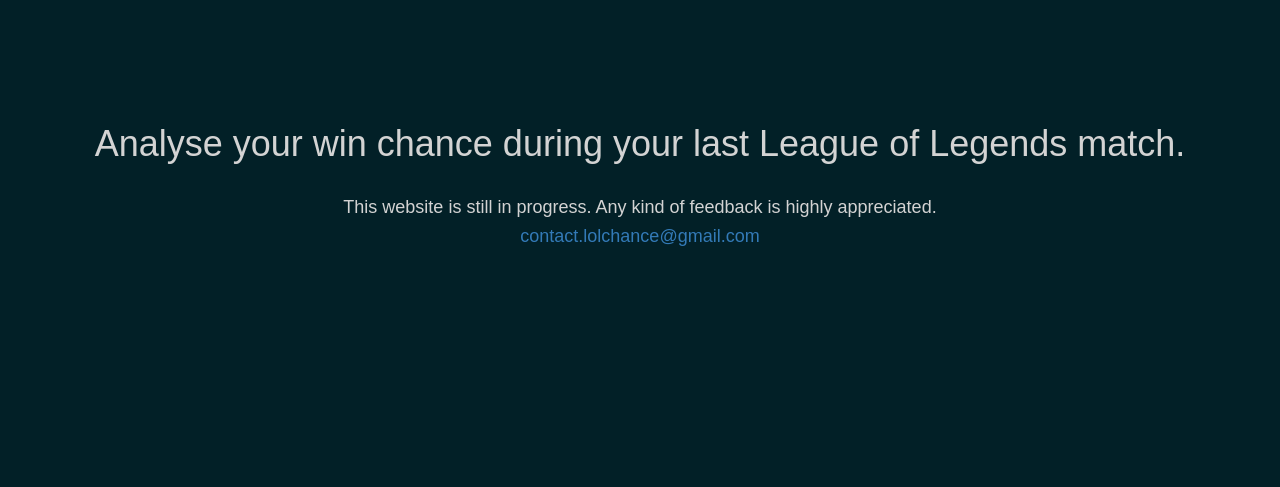
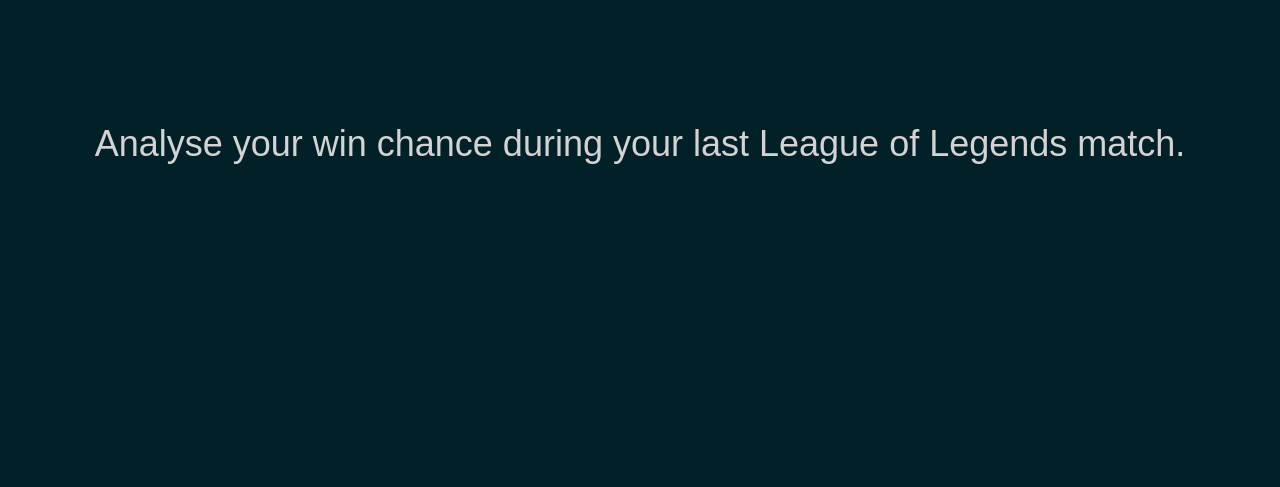
Before and after one commit to christophM/lol, a Flask app: page / in a window 1280 px wide. Shown: the part 150-637 px from the top of the page. Run offline with Flask 2, Linux system fonts and the light colour scheme; parts of the project's set-up code (start-up, migrations or seed data) failed here and were passed over; some libraries are stand-ins or nearby versions.

Commit message:
remove in-progress sentence

```diff
--- a/projects/winprob/app/templates/index.html
+++ b/projects/winprob/app/templates/index.html
@@ -10,7 +10,4 @@
 </br></br></br></br></br></br></br></br></br></br></br></br></br>
 <h1 align="center"> Analyse your win chance during your last League of Legends match. </h1>
 </br>
-<div align="center" class="info-lg"> <h4> This website is still in progress. Any kind of feedback is highly
-  appreciated. </h4>
-<a href="mailto:contact.lolchance@gmail.com"> <h4>contact.lolchance@gmail.com </h4></a> </div>
 {% endblock %}
```
